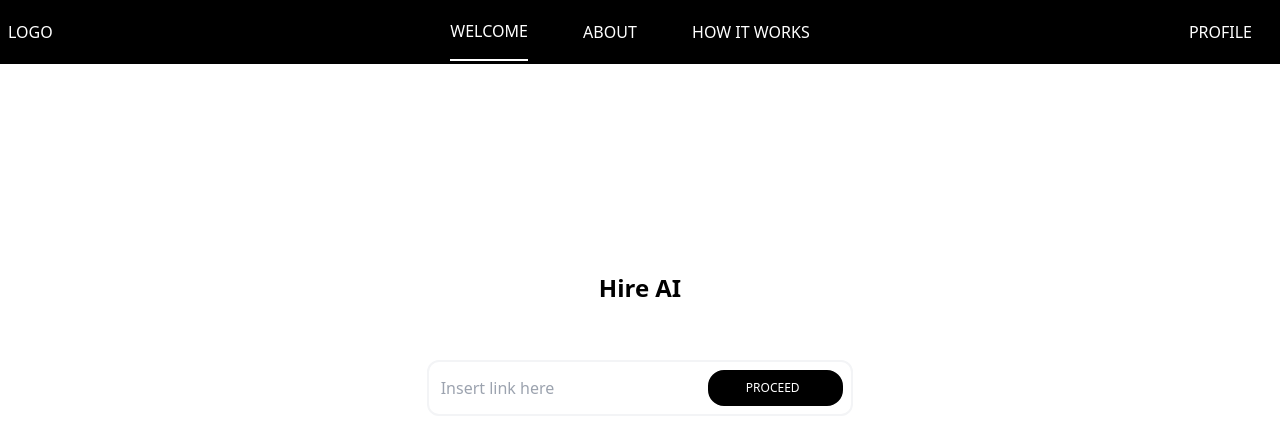
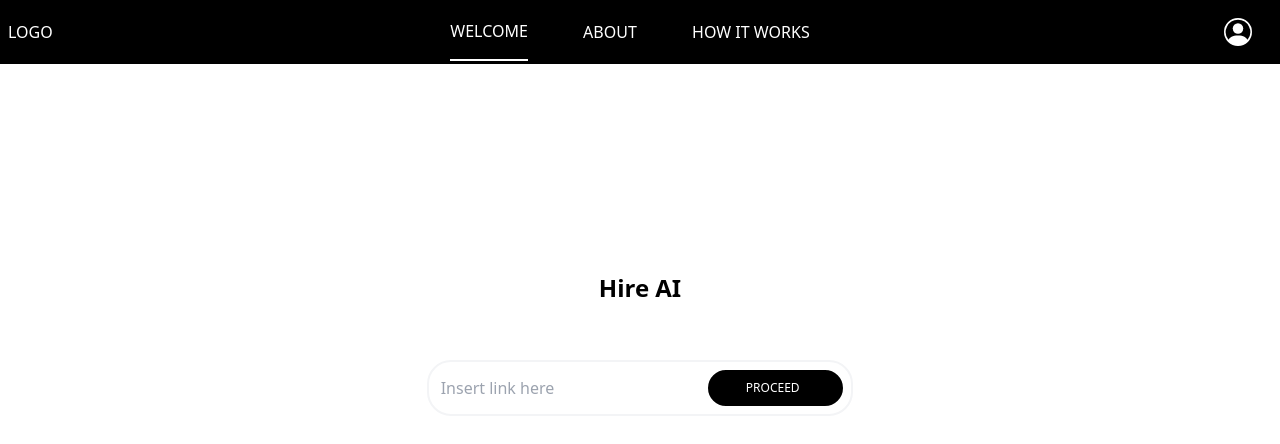
Before and after one commit to nishyjana/hireAI, a React (Create React App) app: page / in a window 1280 px wide. Shown: the top 444 px of the page. Built offline with nearby package versions, Linux system fonts and the light colour scheme.

Commit message:
FEAT: basic route with layout implementation

```diff
--- a/src/UI/InputSearch.tsx
+++ b/src/UI/InputSearch.tsx
@@ -6,13 +6,13 @@ interface Props {
 
 export default function InputSearch({ onclick }: Props) {
   return (
-    <div className="flex py-2 px-2 w-1/3 rounded-xl border-2 border-double hover:border-gray-200 border-gray-100">
+    <div className="flex py-2 px-2 w-1/3 rounded-3xl border-2 border-double hover:border-gray-200 border-gray-100">
       <input
         className="p-1 w-full outline-none"
         placeholder="Insert link here"
       />
       <button
-        className="py-2 flex rounded-2xl w-1/3 border-2 border-black bg-black font-sans text-white text-xs px-9 mx-auto"
+        className="py-2 flex rounded-3xl w-1/3 border-2 border-black bg-black font-sans text-white text-xs px-9 mx-auto"
         onClick={onclick}
       >
         PROCEED <BsIcons.BsChevronRight className="m-auto ml-2" color="white" />
--- a/src/UI/NavBar.tsx
+++ b/src/UI/NavBar.tsx
@@ -1,5 +1,6 @@
 import React from "react";
 import { useLocation } from "react-router-dom";
+import * as BsIcons from "react-icons/bs";
 
 export default function NavBar() {
   const location = useLocation();
@@ -20,7 +21,7 @@ export default function NavBar() {
         <div className="flex my-auto text-white py-4">HOW IT WORKS</div>
       </div>
       <div className="flex my-auto text-white py-4 mr-5 w-full justify-end">
-        PROFILE
+        <BsIcons.BsPersonCircle className="h-7 w-7"/>
       </div>
     </div>
   );
```
